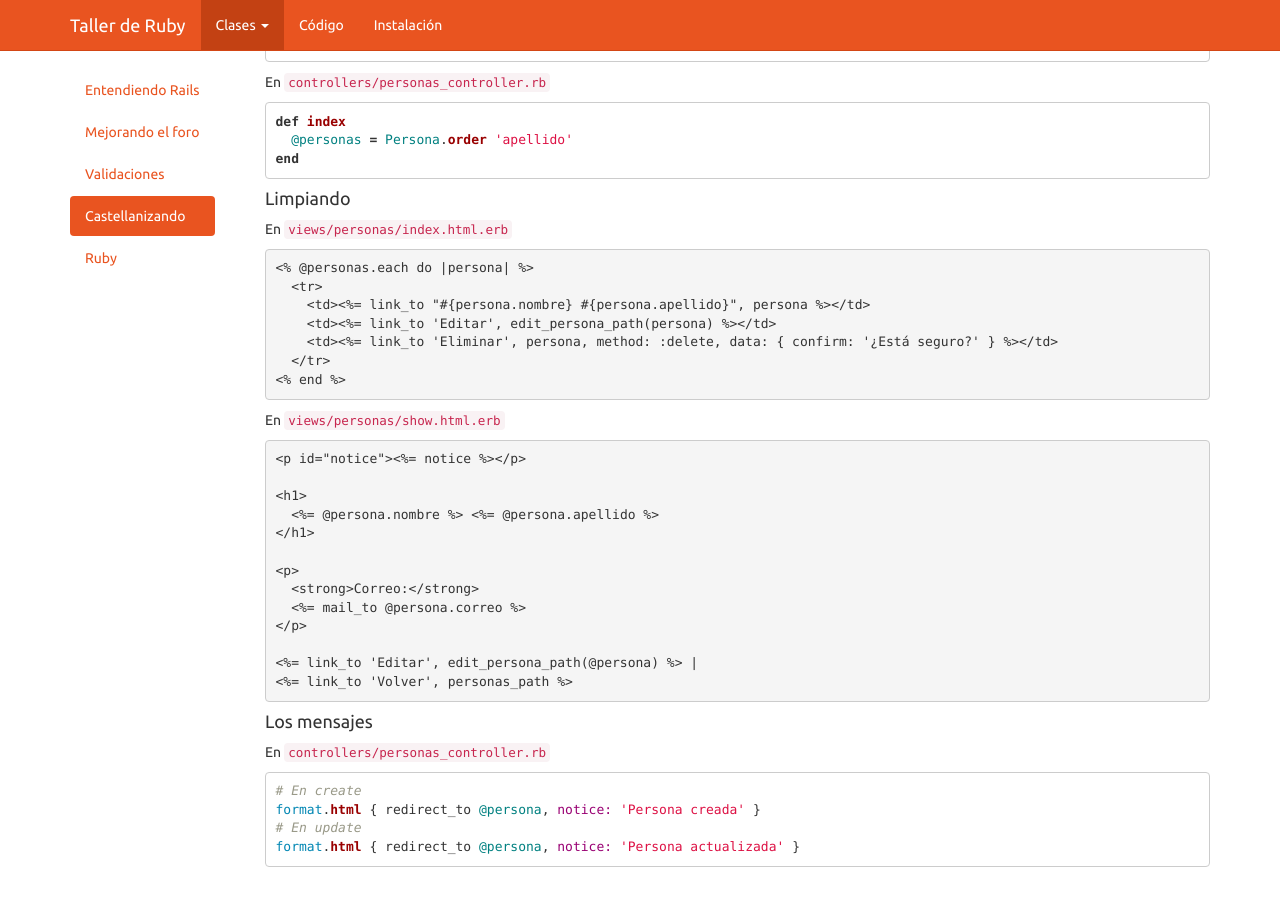
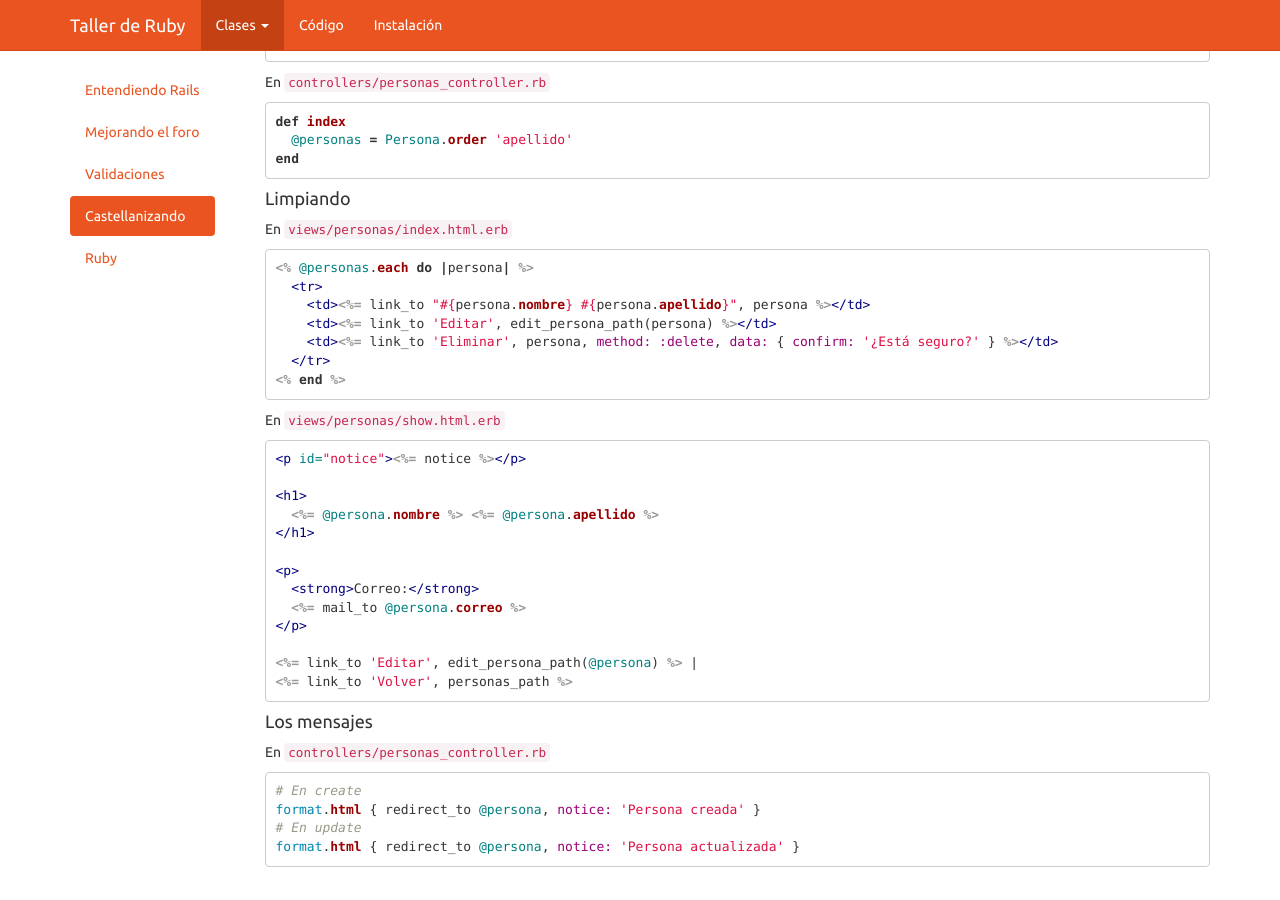
Before and after one commit to francocatena/clases, a Jekyll site: the page built from _posts/clases/2014-05-10-clase-3.markdown, in a window 1280 px wide and 900 px high, scrolled down 2446 px. Built offline with Jekyll 4.4.1, drawn with Linux system fonts in a browser that asks for light colours; some of the changed text lies outside the part shown.

Commit message:
Change html+erb to just erb (damn rouge)

````diff
--- a/_posts/clases/2014-05-10-clase-3.markdown
+++ b/_posts/clases/2014-05-10-clase-3.markdown
@@ -45,7 +45,7 @@
 
 En `views/personas/_form.html.erb` agregar:
 
-```html+erb
+```erb
 <div class="field">
   <%= f.label :correo %><br />
   <%= f.text_field :correo %>
@@ -58,7 +58,7 @@
 
 En `views/personas/show.html.erb`
 
-```html+erb
+```erb
 <p>
   <strong>Correo:</strong>
   <%= mail_to @persona.correo %>
@@ -67,7 +67,7 @@
 
 En `views/personas/index.html.erb`
 
-```html+erb
+```erb
 <tr>
   <th>Nombre</th>
   <th>Apellido</th>
@@ -167,7 +167,7 @@
 En `views/personas/index.html.erb`
 
 
-```html+erb
+```erb
 <% @personas.each do |persona| %>
   <tr>
     <td><%= link_to "#{persona.nombre} #{persona.apellido}", persona %></td>
@@ -179,7 +179,7 @@
 
 En `views/personas/show.html.erb`
 
-```html+erb
+```erb
 <p id="notice"><%= notice %></p>
 
 <h1>
--- a/_posts/clases/2014-06-07-clase-7.markdown
+++ b/_posts/clases/2014-06-07-clase-7.markdown
@@ -703,7 +703,7 @@
 
 #### La vista ####
 
-```html+erb
+```erb
 <%= form_for(@mensaje) do |f| %>
   <div class="field">
     <%= f.label :persona %><br>
````
Also changed, not shown: _posts/clases/2014-05-17-clase-4.markdown (+4 -4 lines).
